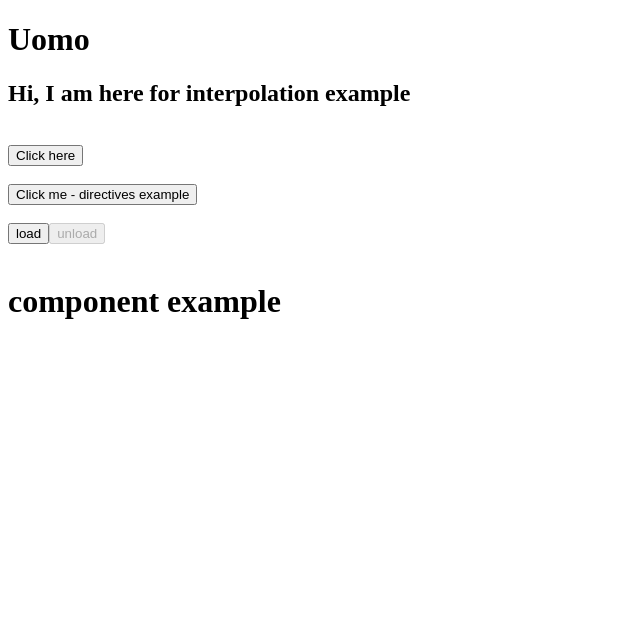
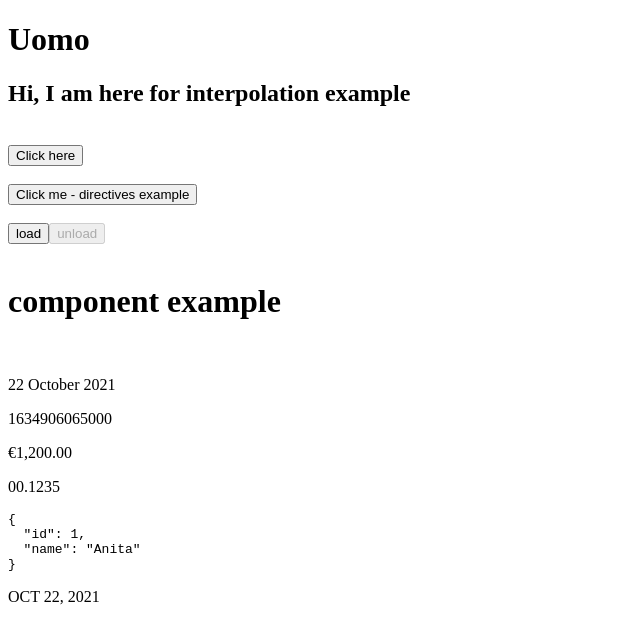
Before and after one commit to Anita-Liberatore/angular-course-project-training, an Angular app: page / in a window 1280 px wide. Shown: the top 644 px of the page, without its empty margins (0-640 px from the left). Built offline with nearby package versions, Linux system fonts and the light colour scheme.

Commit message:
pipes utilities

```diff
--- a/src/app/app.component.html
+++ b/src/app/app.component.html
@@ -8,3 +8,6 @@
 
 <br>
 <app-component></app-component>
+
+<br>
+<app-pipes></app-pipes>
--- a/src/app/app.module.ts
+++ b/src/app/app.module.ts
@@ -8,6 +8,7 @@ import { NativeEventsComponent } from './native-events/native-events.component';
 import { DirectivesComponent } from './directives/directives.component';
 import { PropertyBracketsComponent } from './property-brackets/property-brackets.component';
 import { ComponentComponent } from './component/component.component';
+import { PipesComponent } from './pipes/pipes.component';
 
 @NgModule({
   declarations: [
@@ -16,7 +17,8 @@ import { ComponentComponent } from './component/component.component';
     NativeEventsComponent,
     DirectivesComponent,
     PropertyBracketsComponent,
-    ComponentComponent
+    ComponentComponent,
+    PipesComponent
   ],
   imports: [
     BrowserModule,
--- /dev/null
+++ b/src/app/pipes/pipes.component.html
@@ -0,0 +1,8 @@
+<p> {{ today | date: 'dd MMMM YYYY' }}</p>
+<p> {{ today}}</p> <!--timestamp-->
+<p> {{ yourmoney | currency: '€' }}</p>
+<p>{{yourbitcoins | number: '2.2-4'}}</p>
+<pre>{{yourJSON | json}}</pre>
+<p>{{ birtdayVariable | date | uppercase}}</p>
+
+<!-- | this is pipe symbol-->
--- /dev/null
+++ b/src/app/pipes/pipes.component.ts
@@ -0,0 +1,26 @@
+import { Component, OnInit } from '@angular/core';
+
+@Component({
+  selector: 'app-pipes',
+  templateUrl: './pipes.component.html',
+  styleUrls: ['./pipes.component.scss']
+})
+export class PipesComponent implements OnInit {
+
+  today = Date.now();
+  yourmoney = 1200;
+
+  yourbitcoins = 0.12345;
+  yourJSON = {
+    id: 1,
+    name: 'Anita'
+  }
+
+  birtdayVariable = Date.now();
+
+  constructor() { }
+
+  ngOnInit(): void {
+  }
+
+}
```
Also changed, not shown: src/app/pipes/pipes.component.scss (added), 1 other file (tests, documents, lock files or other folders).
